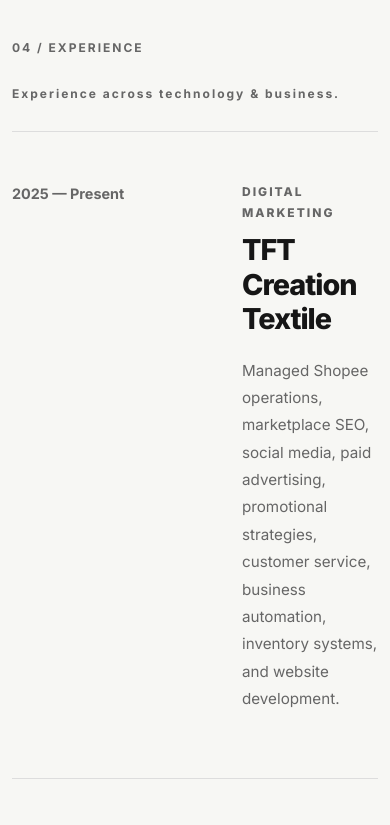
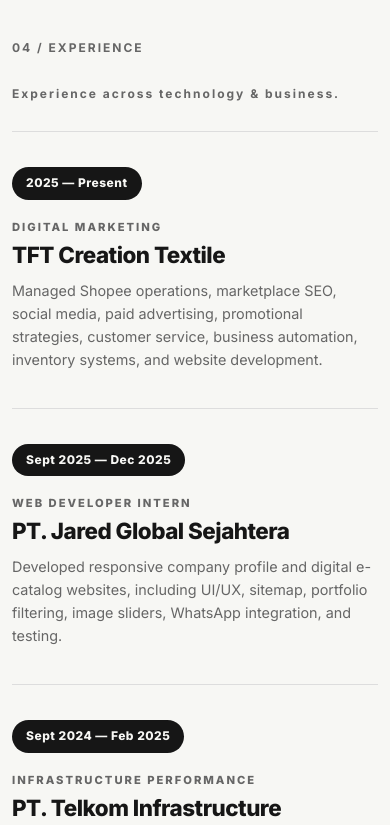
Before and after one commit to Josia-AI/Portofolio-Josia, a plain HTML site: page index.html in a window 390 px wide. Shown: the part 6060-6885 px from the top of the page. Drawn offline with nearby package versions, Linux system fonts and the light colour scheme.

Commit message:
Update style.css

```diff
--- a/style.css
+++ b/style.css
@@ -732,3 +732,52 @@
     .project-section .col-md-6, .project-section .col-md-4, .project-section .col-lg-8, .project-section .col-12 { padding: 0 !important; }
     .project-section h3 { margin-top: 15px !important; }
 }
+
+/* =========================================================
+   11. PERBAIKAN EXPERIENCE SECTION (MOBILE UI)
+   ========================================================= */
+
+@media (max-width: 767px) {
+    /* Mengubah Grid menjadi Flexbox susun bawah yang padat */
+    .experience-item {
+        display: flex !important;
+        flex-direction: column !important;
+        gap: 8px !important;
+        padding: 35px 0 !important;
+    }
+
+    /* Membuat Tahun menjadi label/badge yang elegan */
+    .experience-year {
+        font-size: 0.75rem !important;
+        font-weight: 800 !important;
+        background: var(--text) !important;
+        color: var(--bg) !important;
+        padding: 6px 14px !important;
+        border-radius: 50px !important;
+        align-self: flex-start !important;
+        margin-bottom: 10px !important;
+        letter-spacing: 0.5px !important;
+    }
+
+    /* Merapikan label kategori (Contoh: DIGITAL MARKETING) */
+    .experience-item > div > span:first-child {
+        font-size: 0.7rem !important;
+        margin-bottom: 5px !important;
+        display: block !important;
+    }
+
+    /* Memperkecil judul agar tidak memecah layout */
+    .experience-item h3 {
+        font-size: 1.4rem !important;
+        line-height: 1.2 !important;
+        margin-bottom: 10px !important;
+        letter-spacing: -0.5px !important;
+    }
+
+    /* Menyesuaikan ukuran dan jarak spasi deskripsi */
+    .experience-item p {
+        font-size: 0.9rem !important;
+        line-height: 1.6 !important;
+        margin: 0 !important;
+    }
+}
```
